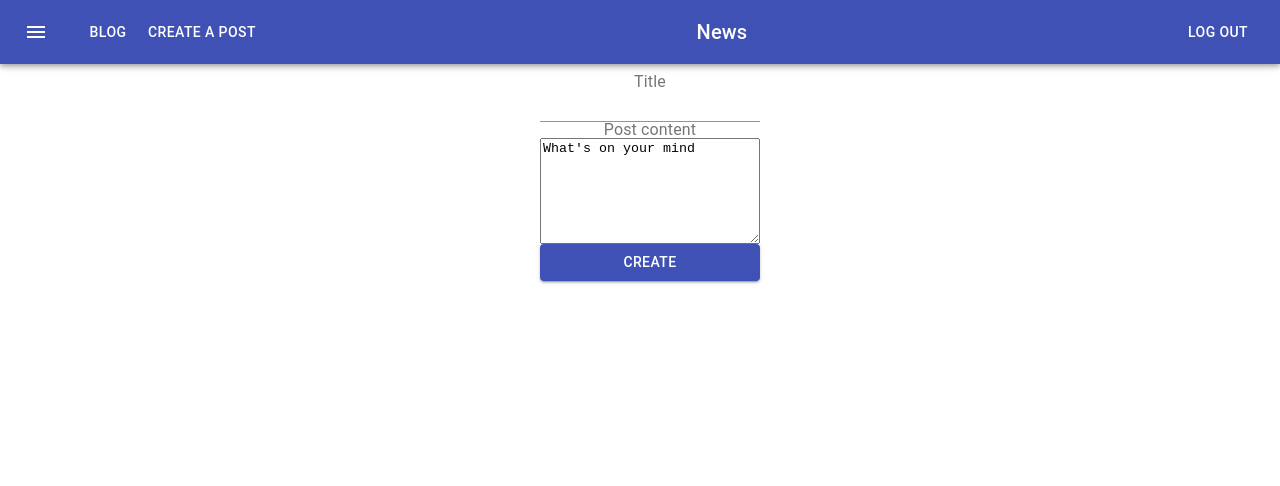
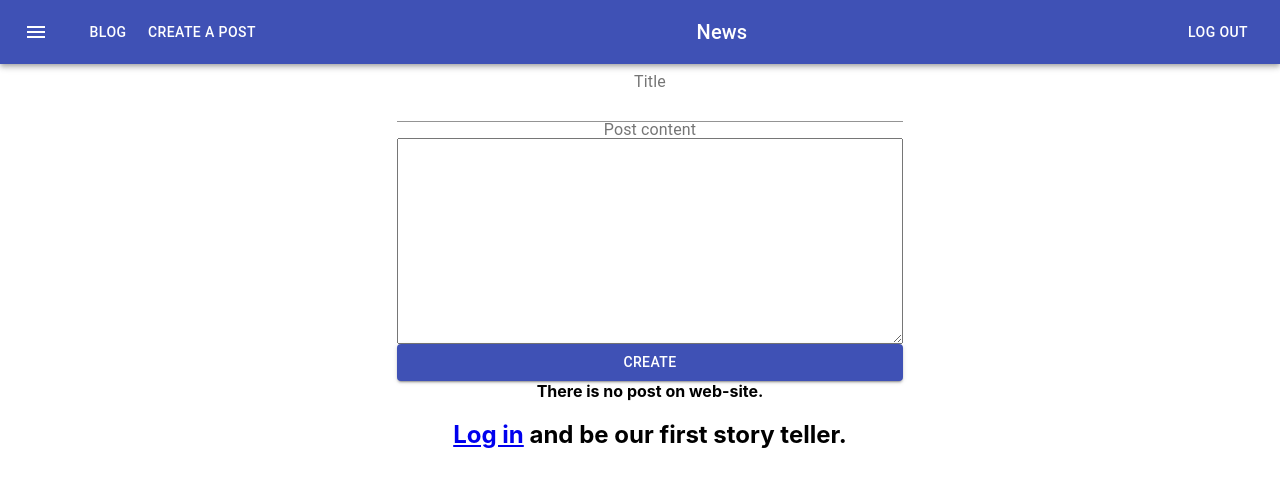
Before and after one commit to Samvel1852/my-blog, a React (Create React App) app: page /create-post in a window 1280 px wide. Shown: the top 486 px of the page. Built offline with nearby package versions, Linux system fonts and the light colour scheme.

Commit message:
feat: added conditions for post container

```diff
--- a/src/App.js
+++ b/src/App.js
@@ -4,7 +4,7 @@ import PostContainer from "./components/Navbar/PostContainer/PostContainer";
 import "./App.css";
 import LoginForm from "./components/Navbar/LoginForm/LoginForm";
 import { BrowserRouter as Router, Link, Switch, Route } from "react-router-dom";
-import PostCreation from "./helpers/PostCreation";
+import PostCreation from "./components/Navbar/PostCreation";
 
 function App() {
   return (
--- a/src/components/Navbar/PostContainer/PostContainer.js
+++ b/src/components/Navbar/PostContainer/PostContainer.js
@@ -12,9 +12,15 @@ class PostContainer extends React.Component {
     };
   }
 
+  // componentDidMount() {
+  //   const posts = JSON.parse(localStorage.getItem("posts"));
+  //   console.log(this.state.posts);
+  // }
+
   render() {
     const { logged } = this.props;
     // console.log(this.props);
+    if (this.state.posts.length === 0) {
       return logged ? (
         <div>
           <b>There is no post on web-site.</b>
@@ -27,12 +33,35 @@ class PostContainer extends React.Component {
         <div>
           <b>There is no post on web-site.</b>
           <h2>
-          {" "}
             <Link to="/login">Log in</Link> and be our first story teller.
           </h2>
+          {this.state.posts.map((post, index) => {
+            return (
+              <div key={index}>
+                <p>{post.title}</p>
+                <p>{post.content}</p>
+              </div>
+            );
+          })}
+        </div>
+      );
+    } else {
+      {
+        return (
+          <div>
+            {this.state.posts.map((post, index) => {
+              return (
+                <div key={index}>
+                  <p>{post.title}</p>
+                  <p>{post.content}</p>
+                </div>
+              );
+            })}
           </div>
         );
       }
     }
+  }
+}
 
 export default PostContainer;
--- /dev/null
+++ b/src/components/Navbar/PostCreation.js
@@ -0,0 +1,101 @@
+import {
+  FormControl,
+  FormGroup,
+  InputLabel,
+  Input,
+  FormHelperText,
+  Button,
+  ClickAwayListener,
+  TextField,
+  TextareaAutosize,
+} from "@material-ui/core";
+import React from "react";
+import { Link } from "react-router-dom";
+import PostContainer from "./PostContainer/PostContainer";
+
+class PostCreation extends React.Component {
+  constructor(props) {
+    super(props);
+    this.state = {
+      title: "",
+      content: "",
+      posts: [],
+    };
+  }
+
+  componentDidMount() {
+    const posts = JSON.parse(localStorage.getItem("posts"));
+    this.setState({
+      posts,
+    });
+  }
+
+  handleTitleChange = (e) => {
+    this.setState({
+      title: e.target.value,
+    });
+  };
+
+  handleContentChange = (e) => {
+    this.setState({
+      content: e.target.value,
+    });
+  };
+
+  sharePost = () => {
+    const { posts } = this.state;
+
+    const post = {
+      title: this.state.title,
+      content: this.state.content,
+    };
+
+    posts.push(post);
+
+    this.setState(
+      {
+        posts,
+      },
+      () => {
+        console.log(posts);
+      }
+    );
+
+    localStorage.setItem("posts", JSON.stringify(posts));
+  };
+
+  render() {
+    return (
+      <div
+        style={{
+          width: "100%",
+          margin: 10,
+          display: "flex",
+          justifyContent: "center",
+          flexDirection: "column",
+          alignItems: "center",
+        }}
+      >
+        <FormGroup>
+          <InputLabel htmlFor="post-title">Title</InputLabel>
+          <Input
+            onChange={(e) => this.handleTitleChange(e)}
+            id="post-title"
+          ></Input>
+          <InputLabel htmlFor="post-content">Post content</InputLabel>
+          <TextareaAutosize
+            style={{ height: "200px", width: "500px" }}
+            id="post-content"
+            onChange={(e) => this.handleContentChange(e)}
+          ></TextareaAutosize>
+          <Button onClick={this.sharePost} variant="contained" color="primary">
+            Create
+          </Button>
+        </FormGroup>
+        <PostContainer posts={this.state.posts} />
+      </div>
+    );
+  }
+}
+
+export default PostCreation;
--- a/src/helpers/PostCreation.js
+++ /dev/null
@@ -1,40 +0,0 @@
-import {
-  FormControl,
-  FormGroup,
-  InputLabel,
-  Input,
-  FormHelperText,
-  Button,
-  ClickAwayListener,
-  TextField,
-  TextareaAutosize,
-} from "@material-ui/core";
-import React from "react";
-import { Link } from "react-router-dom";
-
-function PostCreation() {
-  return (
-    <div
-      style={{
-        width: "100%",
-        margin: 10,
-        display: "flex",
-        justifyContent: "center",
-      }}
-    >
-      <FormGroup>
-        <InputLabel htmlFor="post-title">Title</InputLabel>
-        <Input id="post-title"></Input>
-        <InputLabel htmlFor="post-content">Post content</InputLabel>
-        <TextareaAutosize style={{ height: "100px" }} id="post-content">
-          What's on your mind
-        </TextareaAutosize>
-        <Button variant="contained" color="primary">
-          Create
-        </Button>
-      </FormGroup>
-    </div>
-  );
-}
-
-export default PostCreation;
```
Lines whose indentation alone changed are shown as unchanged.
